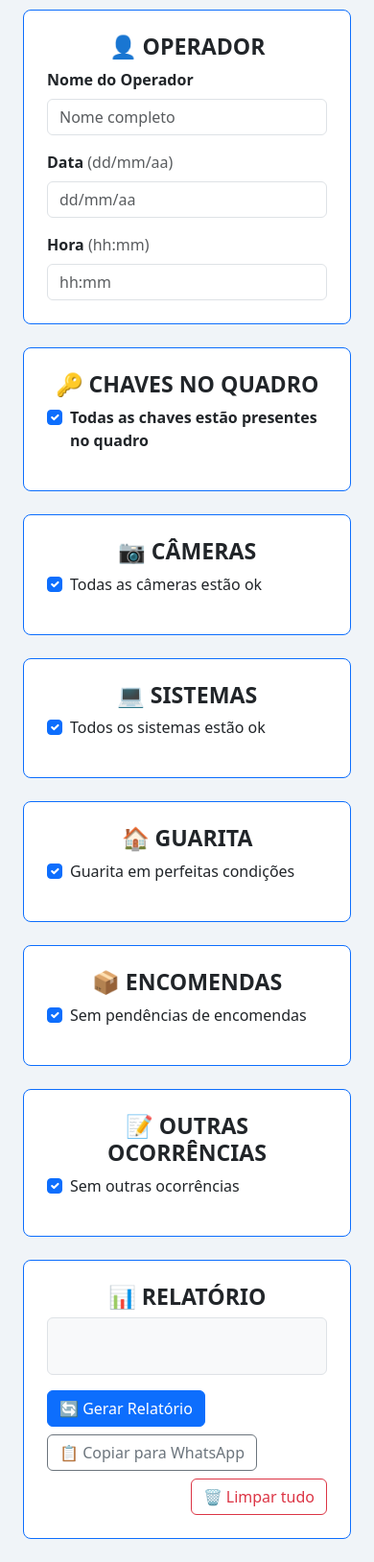
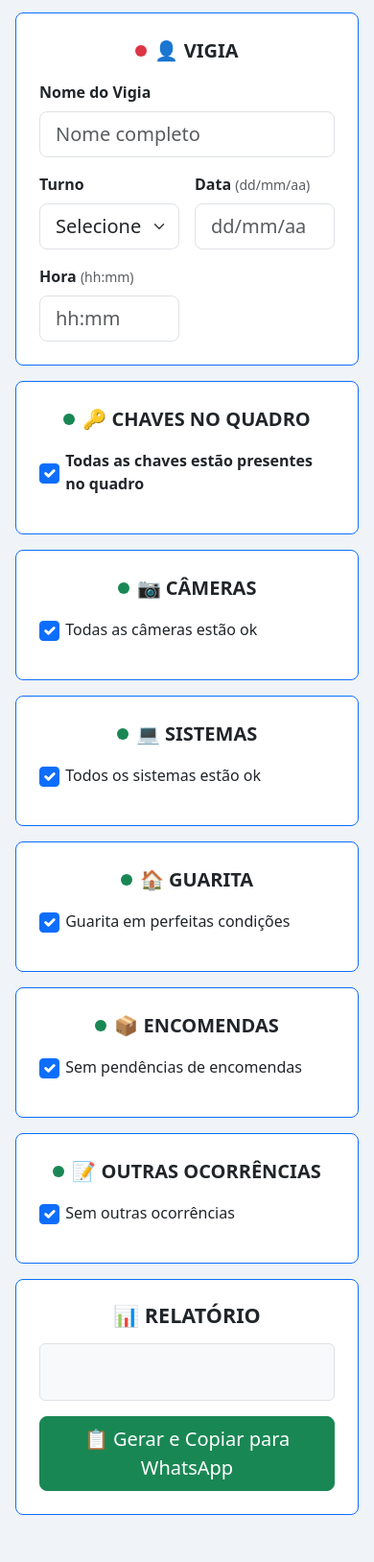
Before and after one commit to edsonservi/ocbook, a plain HTML site: page index.html in a window 390 px wide. Shown: the part 95-1723 px from the top of the page at 96% size. Drawn offline with nearby package versions, Linux system fonts and the light colour scheme.

Commit message:
adaptação para mobile parte 1

```diff
--- a/index.html
+++ b/index.html
@@ -4,7 +4,7 @@
 <head>
   <meta charset="utf-8">
   <meta name="viewport" content="width=device-width, initial-scale=1">
-  <title>Livro de Ocorrência</title>
+  <title>Registro de Ocorrências</title>
   <link href="https://cdn.jsdelivr.net/npm/bootstrap@5.3.8/dist/css/bootstrap.min.css" rel="stylesheet"
     crossorigin="anonymous">
   <style>
@@ -16,48 +16,123 @@
       background: #fff;
     }
 
+    /* Títulos das seções com indicador de status */
+    .section-title {
+      display: flex;
+      align-items: center;
+      justify-content: center;
+      gap: 0.5rem;
+      font-size: 1.25rem;
+      font-weight: 700;
+      margin-bottom: 1rem;
+    }
+
+    .status-dot {
+      width: 12px;
+      height: 12px;
+      border-radius: 50%;
+      flex-shrink: 0;
+      transition: background-color 0.2s;
+    }
+
+    .status-dot.ok {
+      background-color: #198754;
+    }
+
+    .status-dot.alerta {
+      background-color: #dc3545;
+    }
+
+    /* Checkboxes maiores para celular */
+    .form-check-input {
+      width: 1.3em;
+      height: 1.3em;
+      margin-top: 0.1em;
+      cursor: pointer;
+    }
+
     .form-check-label {
       cursor: pointer;
+      font-size: 1rem;
+      padding-left: 0.4rem;
+    }
+
+    .form-check {
+      display: flex;
+      align-items: center;
     }
 
     #relatorio {
       white-space: pre-wrap;
       font-family: monospace;
-      font-size: 0.92rem;
+      font-size: 0.9rem;
       min-height: 60px;
+    }
+
+    /* Botão limpar isolado no topo */
+    #limparBtn {
+      font-size: 0.8rem;
+      padding: 0.3rem 0.75rem;
+    }
+
+    /* Garante 2 colunas max em mobile nas chaves */
+    @media (max-width: 575px) {
+      .row-cols-chaves {
+        --bs-columns: 2;
+      }
     }
   </style>
 </head>
 
 <body>
-  <h1 class="text-center fw-bold fs-1 py-4">📓 Registro de Ocorrências</h1>
+
+  <!-- Botão Limpar isolado no topo, longe das ações principais -->
+  <div class="d-flex justify-content-end px-4 pt-3">
+    <button id="limparBtn" class="btn btn-outline-danger">🗑️ Limpar tudo</button>
+  </div>
+
+  <h1 class="text-center fw-bold fs-2 pb-3">📓 Registro de Ocorrências</h1>
 
   <div class="content">
 
-    <!-- ═══════════════ OPERADOR ═══════════════ -->
-    <div id="operador" class="section-card border border-primary rounded-3 p-4 m-4">
-      <h2 class="text-center fw-bold fs-3">👤 OPERADOR</h2>
+    <!-- ═══════════════ VIGIA ═══════════════ -->
+    <div id="sec-vigia" class="section-card border border-primary rounded-3 p-4 m-3">
+      <div class="section-title">
+        <span class="status-dot ok" id="dot-vigia"></span>
+        👤 VIGIA
+      </div>
       <div class="row g-3">
-        <div class="col-md-6">
-          <label for="nomeOperador" class="form-label fw-semibold">Nome do Operador</label>
-          <input type="text" class="form-control" id="nomeOperador" placeholder="Nome completo">
+        <div class="col-12 col-md-6">
+          <label for="nomeOperador" class="form-label fw-semibold">Nome do Vigia</label>
+          <input type="text" class="form-control form-control-lg" id="nomeOperador" placeholder="Nome completo">
         </div>
-        <div class="col-md-3">
+        <div class="col-6 col-md-2">
+          <label for="turno" class="form-label fw-semibold">Turno</label>
+          <select class="form-select form-select-lg" id="turno">
+            <option value="" disabled selected>Selecione</option>
+            <option value="Diurno (07h–19h)">☀️ Diurno (07h–19h)</option>
+            <option value="Noturno (19h–07h)">🌙 Noturno (19h–07h)</option>
+          </select>
+        </div>
+        <div class="col-6 col-md-2">
           <label for="dataAtual" class="form-label fw-semibold">Data <span
-              class="text-muted fw-normal">(dd/mm/aa)</span></label>
-          <input type="text" class="form-control" id="dataAtual" placeholder="dd/mm/aa">
+              class="text-muted fw-normal small">(dd/mm/aa)</span></label>
+          <input type="text" class="form-control form-control-lg" id="dataAtual" placeholder="dd/mm/aa">
         </div>
-        <div class="col-md-3">
+        <div class="col-6 col-md-2">
           <label for="horaAtual" class="form-label fw-semibold">Hora <span
-              class="text-muted fw-normal">(hh:mm)</span></label>
-          <input type="text" class="form-control" id="horaAtual" placeholder="hh:mm">
+              class="text-muted fw-normal small">(hh:mm)</span></label>
+          <input type="text" class="form-control form-control-lg" id="horaAtual" placeholder="hh:mm">
         </div>
       </div>
     </div>
 
     <!-- ═══════════════ CHAVES ═══════════════ -->
-    <div id="chaves" class="section-card border border-primary rounded-3 p-4 m-4">
-      <h2 class="text-center fw-bold fs-3">🔑 CHAVES NO QUADRO</h2>
+    <div id="sec-chaves" class="section-card border border-primary rounded-3 p-4 m-3">
+      <div class="section-title">
+        <span class="status-dot ok" id="dot-chaves"></span>
+        🔑 CHAVES NO QUADRO
+      </div>
       <div class="form-check mb-3">
         <input class="form-check-input" type="checkbox" id="checkTodasChaves" checked>
         <label class="form-check-label fw-semibold" for="checkTodasChaves">Todas as chaves estão presentes no
@@ -65,22 +140,25 @@
       </div>
       <div id="detalheChaves" class="d-none">
         <p class="text-muted mb-2">Marque as chaves que estão <strong>faltando</strong> no quadro:</p>
-        <div class="row row-cols-2 row-cols-md-3 g-2" id="chaves-lista"></div>
-        <label for="obsChaves" class="form-label fw-semibold">Detalhes do problema:</label>
-        <textarea class="form-control" id="obsChaves" rows="3"
-          placeholder="Descreva o problema encontrado..."></textarea>
+        <div class="row row-cols-2 row-cols-md-3 g-2 mb-3" id="chaves-lista"></div>
+        <label for="obsChaves" class="form-label fw-semibold">Observações:</label>
+        <textarea class="form-control" id="obsChaves" rows="2"
+          placeholder="Detalhes adicionais sobre as chaves..."></textarea>
       </div>
     </div>
 
     <!-- ═══════════════ CÂMERAS ═══════════════ -->
-    <div id="cameras" class="section-card border border-primary rounded-3 p-4 m-4">
-      <h2 class="text-center fw-bold fs-3">📷 CÂMERAS</h2>
+    <div id="sec-cameras" class="section-card border border-primary rounded-3 p-4 m-3">
+      <div class="section-title">
+        <span class="status-dot ok" id="dot-cameras"></span>
+        📷 CÂMERAS
+      </div>
       <div class="form-check mb-3">
         <input class="form-check-input" type="checkbox" id="checkCameras" checked>
         <label class="form-check-label" for="checkCameras">Todas as câmeras estão ok</label>
       </div>
-      <div id="selectCameras" class="mb-3 d-none">
-        <label for="numCameras" class="form-label">Selecione o problema:</label>
+      <div id="selectCameras" class="d-none">
+        <label for="numCameras" class="form-label fw-semibold">Quantidade inoperante:</label>
         <select class="form-select mb-3" id="numCameras">
           <option value="" selected disabled>Escolha uma opção</option>
           <option value="1">1 câmera inoperante</option>
@@ -92,14 +170,17 @@
           <option value="all">Todas as câmeras inoperantes</option>
         </select>
         <label for="obsCameras" class="form-label fw-semibold">Detalhes do problema:</label>
-        <textarea class="form-control" id="obsCameras" rows="3"
+        <textarea class="form-control" id="obsCameras" rows="2"
           placeholder="Descreva o problema encontrado..."></textarea>
       </div>
     </div>
 
     <!-- ═══════════════ SISTEMAS ═══════════════ -->
-    <div id="Sistemas" class="section-card border border-primary rounded-3 p-4 m-4">
-      <h2 class="text-center fw-bold fs-3">💻 SISTEMAS</h2>
+    <div id="sec-sistemas" class="section-card border border-primary rounded-3 p-4 m-3">
+      <div class="section-title">
+        <span class="status-dot ok" id="dot-sistemas"></span>
+        💻 SISTEMAS
+      </div>
       <div class="form-check mb-3">
         <input class="form-check-input" type="checkbox" id="checkSistemas" checked>
         <label class="form-check-label" for="checkSistemas">Todos os sistemas estão ok</label>
@@ -108,14 +189,17 @@
         <p class="text-muted mb-2">Marque os sistemas com problema:</p>
         <div class="row row-cols-1 row-cols-md-2 g-2 mb-3" id="sistemas-lista"></div>
         <label for="obsSistemas" class="form-label fw-semibold">Detalhes do problema:</label>
-        <textarea class="form-control" id="obsSistemas" rows="3"
+        <textarea class="form-control" id="obsSistemas" rows="2"
           placeholder="Descreva o problema encontrado..."></textarea>
       </div>
     </div>
 
     <!-- ═══════════════ GUARITA ═══════════════ -->
-    <div id="guarita" class="section-card border border-primary rounded-3 p-4 m-4">
-      <h2 class="text-center fw-bold fs-3">🏠 GUARITA</h2>
+    <div id="sec-guarita" class="section-card border border-primary rounded-3 p-4 m-3">
+      <div class="section-title">
+        <span class="status-dot ok" id="dot-guarita"></span>
+        🏠 GUARITA
+      </div>
       <div class="form-check mb-3">
         <input class="form-check-input" type="checkbox" id="checkGuarita" checked>
         <label class="form-check-label" for="checkGuarita">Guarita em perfeitas condições</label>
@@ -124,14 +208,17 @@
         <p class="text-muted mb-2">Marque os itens com problema:</p>
         <div class="row row-cols-1 row-cols-md-2 g-2 mb-3" id="guarita-lista"></div>
         <label for="obsGuarita" class="form-label fw-semibold">Detalhes do problema:</label>
-        <textarea class="form-control" id="obsGuarita" rows="3"
+        <textarea class="form-control" id="obsGuarita" rows="2"
           placeholder="Descreva o problema encontrado..."></textarea>
       </div>
     </div>
 
     <!-- ═══════════════ ENCOMENDAS ═══════════════ -->
-    <div id="Encomendas" class="section-card border border-primary rounded-3 p-4 m-4">
-      <h2 class="text-center fw-bold fs-3">📦 ENCOMENDAS</h2>
+    <div id="sec-encomendas" class="section-card border border-primary rounded-3 p-4 m-3">
+      <div class="section-title">
+        <span class="status-dot ok" id="dot-encomendas"></span>
+        📦 ENCOMENDAS
+      </div>
       <div class="form-check mb-3">
         <input class="form-check-input" type="checkbox" id="checkEncomendas" checked>
         <label class="form-check-label" for="checkEncomendas">Sem pendências de encomendas</label>
@@ -139,13 +226,16 @@
       <div id="detalheEncomendas" class="d-none">
         <label for="obsEncomendas" class="form-label fw-semibold">Descreva a situação:</label>
         <textarea class="form-control" id="obsEncomendas" rows="3"
-          placeholder="Ex: encomenda aguardando retirada no apartamento 101..."></textarea>
+          placeholder="Ex: encomenda aguardando retirada no apto 101..."></textarea>
       </div>
     </div>
 
     <!-- ═══════════════ OUTROS ═══════════════ -->
-    <div id="Outros" class="section-card border border-primary rounded-3 p-4 m-4">
-      <h2 class="text-center fw-bold fs-3">📝 OUTRAS OCORRÊNCIAS</h2>
+    <div id="sec-outros" class="section-card border border-primary rounded-3 p-4 m-3">
+      <div class="section-title">
+        <span class="status-dot ok" id="dot-outros"></span>
+        📝 OUTRAS OCORRÊNCIAS
+      </div>
       <div class="form-check mb-3">
         <input class="form-check-input" type="checkbox" id="checkOutros" checked>
         <label class="form-check-label" for="checkOutros">Sem outras ocorrências</label>
@@ -158,17 +248,14 @@
     </div>
 
     <!-- ═══════════════ RELATÓRIO ═══════════════ -->
-    <div class="section-card border border-primary rounded-3 p-4 m-4">
-      <h2 class="text-center fw-bold fs-3">📊 RELATÓRIO</h2>
-      <div id="relatorio" class="p-3 bg-light rounded border"></div>
-      <div class="d-flex gap-2 mt-3 flex-wrap">
-        <button id="gerarBtn" class="btn btn-primary">🔄 Gerar Relatório</button>
-        <button id="copyBtn" class="btn btn-outline-secondary">📋 Copiar para WhatsApp</button>
-        <button id="limparBtn" class="btn btn-outline-danger ms-auto">🗑️ Limpar tudo</button>
-      </div>
+    <div class="section-card border border-primary rounded-3 p-4 m-3 mb-5">
+      <h2 class="text-center fw-bold fs-4 mb-3">📊 RELATÓRIO</h2>
+      <div id="relatorio" class="p-3 bg-light rounded border mb-3"></div>
+      <!-- Copiar gera+copia em um único toque -->
+      <button id="copyBtn" class="btn btn-success btn-lg w-100">📋 Gerar e Copiar para WhatsApp</button>
     </div>
 
-  </div>
+  </div><!-- /content -->
 
   <script>
     // ── DADOS ──────────────────────────────────
@@ -186,7 +273,8 @@
       'Controle de abertura do portão de pedestres', 'Outros'
     ];
     const GUARITA_ITENS = [
-      'Iluminação', 'Limpeza do piso', 'Organização da bancada', 'Limpeza dos vidros', 'Lixeira', 'Organização Encomendas', 'Limpeza das Telas', 'Limpeza Banheiro', 'Outro'
+      'Iluminação', 'Limpeza do piso', 'Organização da bancada', 'Limpeza dos vidros',
+      'Lixeira', 'Organização Encomendas', 'Limpeza das Telas', 'Limpeza Banheiro', 'Outro'
     ];
 
     // ── RENDER CHECKBOXES ──────────────────────
@@ -216,6 +304,29 @@
         hora: `${pad(now.getHours())}:${pad(now.getMinutes())}`
       };
     }
+
+    // ── INDICADORES DE STATUS (bolinhas) ───────
+    function atualizarDot(dotId, ok) {
+      const dot = document.getElementById(dotId);
+      if (!dot) return;
+      dot.classList.toggle('ok', ok);
+      dot.classList.toggle('alerta', !ok);
+    }
+
+    function atualizarTodosStatus() {
+      // Vigia: ok se tiver nome e turno
+      const temNome = document.getElementById('nomeOperador').value.trim() !== '';
+      const temTurno = document.getElementById('turno').value !== '';
+      atualizarDot('dot-vigia', temNome && temTurno);
+
+      atualizarDot('dot-chaves', document.getElementById('checkTodasChaves').checked);
+      atualizarDot('dot-cameras', document.getElementById('checkCameras').checked);
+      atualizarDot('dot-sistemas', document.getElementById('checkSistemas').checked);
+      atualizarDot('dot-guarita', document.getElementById('checkGuarita').checked);
+      atualizarDot('dot-encomendas', document.getElementById('checkEncomendas').checked);
+      atualizarDot('dot-outros', document.getElementById('checkOutros').checked);
+    }
+
     // ── TOGGLES ────────────────────────────────
     function bindToggle(checkId, detalheId) {
       const chk = document.getElementById(checkId);
@@ -223,15 +334,12 @@
       chk.addEventListener('change', () => div.classList.toggle('d-none', chk.checked));
     }
 
-    // Chaves
     document.getElementById('checkTodasChaves').addEventListener('change', function () {
       document.getElementById('detalheChaves').classList.toggle('d-none', this.checked);
     });
-    // Câmeras
     document.getElementById('checkCameras').addEventListener('change', function () {
       document.getElementById('selectCameras').classList.toggle('d-none', this.checked);
     });
-
     bindToggle('checkSistemas', 'detalheSistemas');
     bindToggle('checkGuarita', 'detalheGuarita');
     bindToggle('checkEncomendas', 'detalheEncomendas');
@@ -247,23 +355,24 @@
     let textoParaCopiar = '';
 
     function gerarRelatorio() {
-      const tela = [];   // exibição sem marcação
-      const wa = [];   // formatado para WhatsApp
+      const tela = [];
+      const wa = [];
       const sep = '─'.repeat(20);
 
-      // Data/Hora: usa campo se preenchido, senão pega agora
       const dh = dataHoraAgora();
       const dataR = document.getElementById('dataAtual').value.trim() || dh.data;
       const horaR = document.getElementById('horaAtual').value.trim() || dh.hora;
+      const turno = document.getElementById('turno').value || '(não informado)';
 
       function push(t, w) { tela.push(t); wa.push(w !== undefined ? w : t); }
 
       push('📓 RELATÓRIO DE OCORRÊNCIA', '📓 *RELATÓRIO DE OCORRÊNCIA*');
       push(sep);
 
-      // Operador
+      // Vigia
       const nome = document.getElementById('nomeOperador').value.trim() || '(não informado)';
-      push(`👤 OPERADOR: ${nome}`, `👤 *Operador:* ${nome}`);
+      push(`👤 Vigia: ${nome}`, `👤 *Vigia:* ${nome}`);
+      push(`🕐 Turno: ${turno}`, `🕐 *Turno:* ${turno}`);
       push(`📅 Data: ${dataR}  ⏰ Hora: ${horaR}`, `📅 *Data:* ${dataR}  ⏰ *Hora:* ${horaR}`);
       push(sep);
 
@@ -276,12 +385,10 @@
         if (!faltando.length) {
           push('  ✅ Todas as chaves presentes.');
         } else {
-          faltando.forEach(ch => {
-            push(`  ❌ Chave "${ch}" não está no quadro.`, `  ❌ Chave _${ch}_ não está no quadro.`);
-            const obsChaves = document.getElementById('obsChaves').value.trim();
-            if (obsChaves) push(`  📝 Obs: ${obsChaves}`, `  📝 _Obs: ${obsChaves}_`)
-          });
+          faltando.forEach(ch => push(`  ❌ Chave "${ch}" não está no quadro.`, `  ❌ Chave _${ch}_ não está no quadro.`));
         }
+        const obsChaves = document.getElementById('obsChaves').value.trim();
+        if (obsChaves) push(`  📝 Obs: ${obsChaves}`, `  📝 _Obs: ${obsChaves}_`);
       }
       push(sep);
 
@@ -334,7 +441,8 @@
         push('  ✅ Sem pendências de encomendas.');
       } else {
         const obs = document.getElementById('obsEncomendas').value.trim();
-        push(`  ⚠️ ${obs || 'Pendência de encomendas (sem detalhes).'}`);
+        const msg = obs || 'Pendência de encomendas (sem detalhes).';
+        push(`  ⚠️ ${msg}`, `  ⚠️ _${msg}_`);
       }
       push(sep);
 
@@ -344,24 +452,31 @@
         push('  ✅ Sem outras ocorrências.');
       } else {
         const obs = document.getElementById('obsOutros').value.trim();
-        push(`  ⚠️ ${obs || 'Ocorrência registrada (sem detalhes).'}`);
+        const msg = obs || 'Ocorrência registrada (sem detalhes).';
+        push(`  ⚠️ ${msg}`, `  ⚠️ _${msg}_`);
       }
       push(sep);
 
       document.getElementById('relatorio').textContent = tela.join('\n');
       textoParaCopiar = wa.join('\n');
       salvarEstado();
+      return textoParaCopiar;
     }
 
-    document.getElementById('gerarBtn').addEventListener('click', gerarRelatorio);
-
-    // ── COPIAR PARA WHATSAPP ───────────────────
+    // ── COPIAR (gera + copia em um toque) ──────
     document.getElementById('copyBtn').addEventListener('click', () => {
-      if (!textoParaCopiar) { alert('Gere o relatório primeiro.'); return; }
-      navigator.clipboard.writeText(textoParaCopiar).then(() => {
+      const texto = gerarRelatorio();
+      navigator.clipboard.writeText(texto).then(() => {
         const btn = document.getElementById('copyBtn');
-        btn.textContent = '✅ Copiado!';
-        setTimeout(() => btn.textContent = '📋 Copiar para WhatsApp', 2000);
+        btn.textContent = '✅ Copiado! Cole no WhatsApp.';
+        btn.classList.replace('btn-success', 'btn-outline-success');
+        setTimeout(() => {
+          btn.textContent = '📋 Gerar e Copiar para WhatsApp';
+          btn.classList.replace('btn-outline-success', 'btn-success');
+        }, 3000);
+      }).catch(() => {
+        // fallback: só gera e avisa
+        alert('Relatório gerado. Copie o texto acima manualmente.');
       });
     });
 
@@ -369,6 +484,7 @@
     function salvarEstado() {
       localStorage.setItem('livroOcorrencia', JSON.stringify({
         operador: document.getElementById('nomeOperador').value,
+        turno: document.getElementById('turno').value,
         checkTodasChaves: document.getElementById('checkTodasChaves').checked,
         chavesFaltando: getCheckedLabels('chave'),
         obsChaves: document.getElementById('obsChaves').value,
@@ -388,9 +504,7 @@
       }));
     }
 
-    function bool(val, def = true) {
-      return val !== undefined ? val : def;
-    }
+    function bool(val, def = true) { return val !== undefined ? val : def; }
 
     function restaurarEstado() {
       const raw = localStorage.getItem('livroOcorrencia');
@@ -398,6 +512,7 @@
       try {
         const e = JSON.parse(raw);
         if (e.operador) document.getElementById('nomeOperador').value = e.operador;
+        if (e.turno) document.getElementById('turno').value = e.turno;
 
         // Chaves
         const ctc = bool(e.checkTodasChaves);
@@ -449,8 +564,9 @@
       });
     }
 
-    document.addEventListener('change', salvarEstado);
-    document.addEventListener('input', salvarEstado);
+    // Salvar e atualizar status a cada interação
+    document.addEventListener('change', () => { salvarEstado(); atualizarTodosStatus(); });
+    document.addEventListener('input', () => { salvarEstado(); atualizarTodosStatus(); });
 
     // ── LIMPAR TUDO ────────────────────────────
     document.getElementById('limparBtn').addEventListener('click', () => {
@@ -462,6 +578,7 @@
     // ── INIT ───────────────────────────────────
     window.addEventListener('load', () => {
       restaurarEstado();
+      atualizarTodosStatus();
     });
   </script>
 
```
